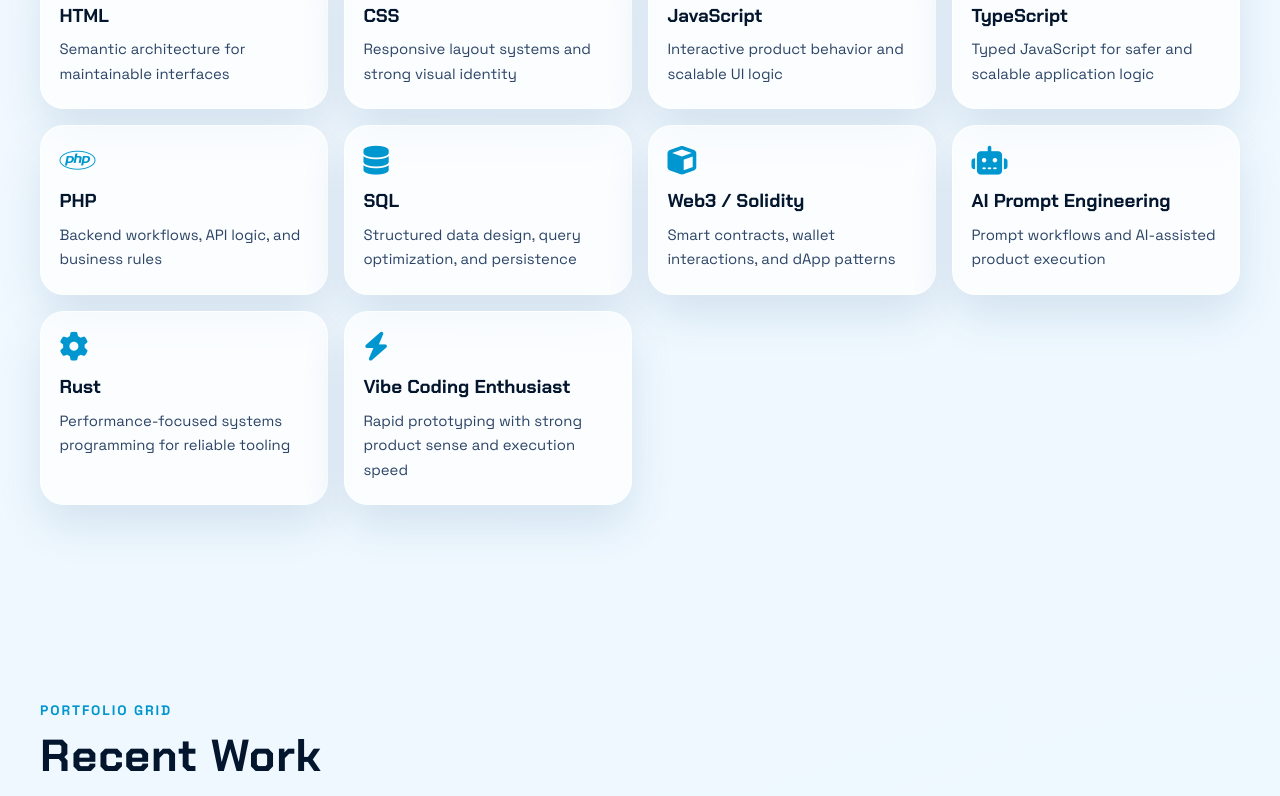
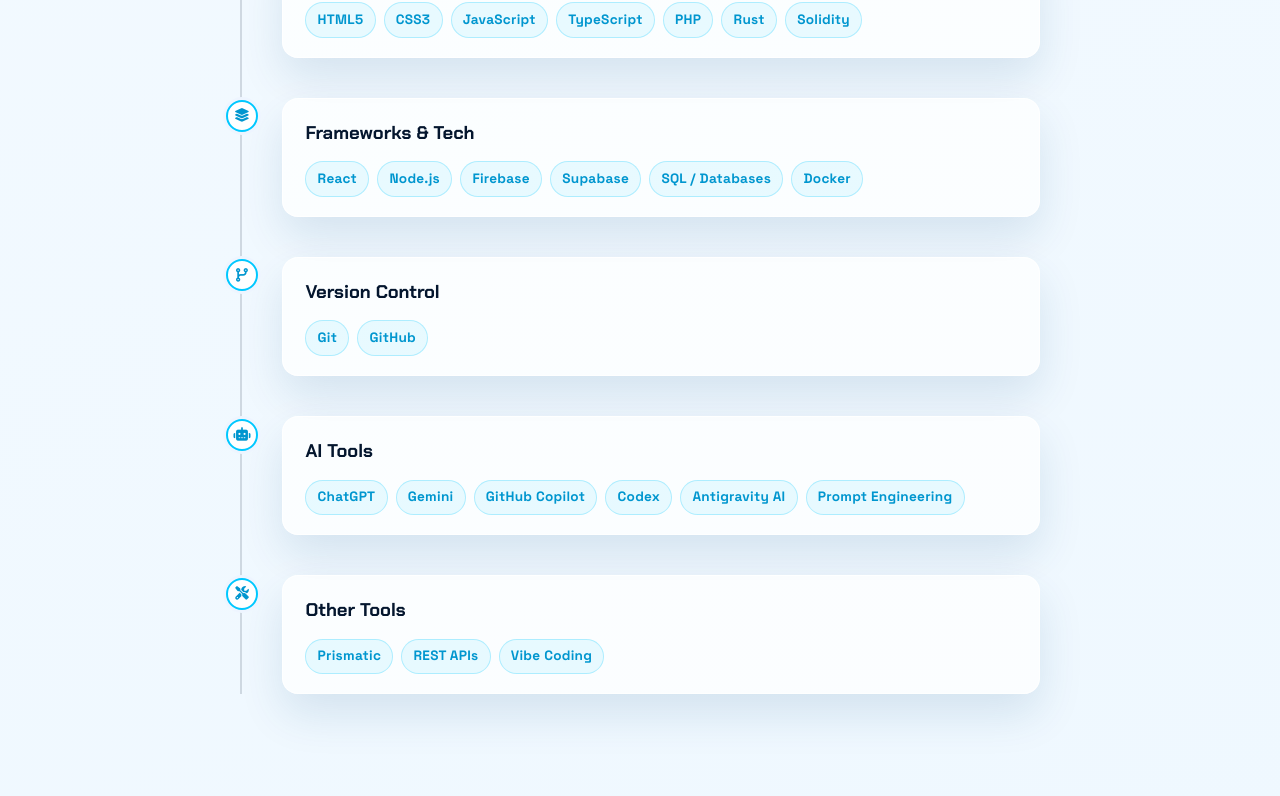
Before and after one commit to bamiebot-maker/Bamietechdev, a plain HTML site: page index.html in a window 1280 px wide. Shown: the part 2602-3398 px from the top of the page. Drawn offline with Linux system fonts and the light colour scheme.

Commit message:
Convert tech stack to a timeline tree layout and embed realtime GitHub contribution graph and stats cards

```diff
--- a/index.html
+++ b/index.html
@@ -118,57 +118,90 @@
                 <h2 class="section-title">Execution Layer</h2>
             </div>
 
-            <div class="skills-grid">
-                <article class="skill-card" data-reveal>
-                    <i class="fab fa-html5"></i>
-                    <h3>HTML</h3>
-                    <p>Semantic architecture for maintainable interfaces</p>
-                </article>
-                <article class="skill-card" data-reveal>
-                    <i class="fab fa-css3-alt"></i>
-                    <h3>CSS</h3>
-                    <p>Responsive layout systems and strong visual identity</p>
-                </article>
-                <article class="skill-card" data-reveal>
-                    <i class="fab fa-js-square"></i>
-                    <h3>JavaScript</h3>
-                    <p>Interactive product behavior and scalable UI logic</p>
-                </article>
-                <article class="skill-card" data-reveal>
-                    <i class="fa-solid fa-code-branch"></i>
-                    <h3>TypeScript</h3>
-                    <p>Typed JavaScript for safer and scalable application logic</p>
-                </article>
-                <article class="skill-card" data-reveal>
-                    <i class="fab fa-php"></i>
-                    <h3>PHP</h3>
-                    <p>Backend workflows, API logic, and business rules</p>
-                </article>
-                <article class="skill-card" data-reveal>
-                    <i class="fas fa-database"></i>
-                    <h3>SQL</h3>
-                    <p>Structured data design, query optimization, and persistence</p>
-                </article>
-                <article class="skill-card" data-reveal>
-                    <i class="fas fa-cube"></i>
-                    <h3>Web3 / Solidity</h3>
-                    <p>Smart contracts, wallet interactions, and dApp patterns</p>
-                </article>
-                <article class="skill-card" data-reveal>
-                    <i class="fas fa-robot"></i>
-                    <h3>AI Prompt Engineering</h3>
-                    <p>Prompt workflows and AI-assisted product execution</p>
-                </article>
-                <article class="skill-card" data-reveal>
-                    <i class="fa-solid fa-gear"></i>
-                    <h3>Rust</h3>
-                    <p>Performance-focused systems programming for reliable tooling</p>
-                </article>
-                <article class="skill-card" data-reveal>
-                    <i class="fa-solid fa-bolt"></i>
-                    <h3>Vibe Coding Enthusiast</h3>
-                    <p>Rapid prototyping with strong product sense and execution speed</p>
-                </article>
+            <div class="skills-timeline" data-reveal>
+                <!-- Languages -->
+                <div class="skills-timeline-item">
+                    <div class="skills-timeline-node">
+                        <i class="fas fa-code"></i>
+                    </div>
+                    <div class="skills-timeline-content">
+                        <h3>Languages</h3>
+                        <div class="skill-tags">
+                            <span class="tag">HTML5</span>
+                            <span class="tag">CSS3</span>
+                            <span class="tag">JavaScript</span>
+                            <span class="tag">TypeScript</span>
+                            <span class="tag">PHP</span>
+                            <span class="tag">Rust</span>
+                            <span class="tag">Solidity</span>
+                        </div>
+                    </div>
+                </div>
+
+                <!-- Frameworks & Tech -->
+                <div class="skills-timeline-item">
+                    <div class="skills-timeline-node">
+                        <i class="fas fa-layer-group"></i>
+                    </div>
+                    <div class="skills-timeline-content">
+                        <h3>Frameworks & Tech</h3>
+                        <div class="skill-tags">
+                            <span class="tag">React</span>
+                            <span class="tag">Node.js</span>
+                            <span class="tag">Firebase</span>
+                            <span class="tag">Supabase</span>
+                            <span class="tag">SQL / Databases</span>
+                            <span class="tag">Docker</span>
+                        </div>
+                    </div>
+                </div>
+
+                <!-- Version Control -->
+                <div class="skills-timeline-item">
+                    <div class="skills-timeline-node">
+                        <i class="fas fa-code-branch"></i>
+                    </div>
+                    <div class="skills-timeline-content">
+                        <h3>Version Control</h3>
+                        <div class="skill-tags">
+                            <span class="tag">Git</span>
+                            <span class="tag">GitHub</span>
+                        </div>
+                    </div>
+                </div>
+
+                <!-- AI Tools -->
+                <div class="skills-timeline-item">
+                    <div class="skills-timeline-node">
+                        <i class="fas fa-robot"></i>
+                    </div>
+                    <div class="skills-timeline-content">
+                        <h3>AI Tools</h3>
+                        <div class="skill-tags">
+                            <span class="tag">ChatGPT</span>
+                            <span class="tag">Gemini</span>
+                            <span class="tag">GitHub Copilot</span>
+                            <span class="tag">Codex</span>
+                            <span class="tag">Antigravity AI</span>
+                            <span class="tag">Prompt Engineering</span>
+                        </div>
+                    </div>
+                </div>
+
+                <!-- Other Tools -->
+                <div class="skills-timeline-item">
+                    <div class="skills-timeline-node">
+                        <i class="fas fa-tools"></i>
+                    </div>
+                    <div class="skills-timeline-content">
+                        <h3>Other Tools</h3>
+                        <div class="skill-tags">
+                            <span class="tag">Prismatic</span>
+                            <span class="tag">REST APIs</span>
+                            <span class="tag">Vibe Coding</span>
+                        </div>
+                    </div>
+                </div>
             </div>
         </div>
     </section>
@@ -220,6 +253,17 @@
             <article class="status-timeline" data-reveal>
                 <h3>Project State Timeline</h3>
                 <div id="status-timeline"></div>
+            </article>
+
+            <article class="github-stats" data-reveal>
+                <h3><i class="fab fa-github"></i> GitHub Contributions & Stats</h3>
+                <div class="github-stats-container">
+                    <img src="https://ghchart.rshah.org/00c8ff/bamiebot-maker" alt="Ibrahim's GitHub Contributions Calendar" class="github-chart-img">
+                    <div class="github-cards">
+                        <img src="https://github-readme-stats.vercel.app/api?username=bamiebot-maker&show_icons=true&theme=transparent&title_color=00c8ff&icon_color=00c8ff&text_color=ffffff&bg_color=00000000&hide_border=true" alt="Ibrahim's GitHub Stats" class="github-stats-card">
+                        <img src="https://github-readme-stats.vercel.app/api/top-langs/?username=bamiebot-maker&layout=compact&theme=transparent&title_color=00c8ff&icon_color=00c8ff&text_color=ffffff&bg_color=00000000&hide_border=true" alt="Ibrahim's Top Languages" class="github-langs-card">
+                    </div>
+                </div>
             </article>
         </div>
     </section>
--- a/style.css
+++ b/style.css
@@ -1290,6 +1290,86 @@
     background: var(--accent-ok);
 }
 
+/* Skills Timeline Styles */
+.skills-timeline {
+    position: relative;
+    max-width: 800px;
+    margin: 2rem auto 0;
+    padding-left: 2.5rem;
+    border-left: 2px solid var(--line);
+}
+
+.skills-timeline-item {
+    position: relative;
+    margin-bottom: 2.5rem;
+}
+
+.skills-timeline-item:last-child {
+    margin-bottom: 0;
+}
+
+.skills-timeline-node {
+    position: absolute;
+    left: -3.5rem;
+    top: 0.15rem;
+    width: 32px;
+    height: 32px;
+    border-radius: 50%;
+    background: var(--surface-solid);
+    border: 2px solid var(--accent);
+    box-shadow: 0 0 0 3px var(--bg-base);
+    display: grid;
+    place-items: center;
+    color: var(--accent-deep);
+    font-size: 0.85rem;
+}
+
+.skills-timeline-content {
+    background: var(--surface);
+    border: 1px solid rgba(255, 255, 255, 0.78);
+    border-radius: var(--radius-md);
+    padding: 1.2rem 1.4rem;
+    box-shadow: var(--shadow-soft);
+    transition: var(--transition);
+}
+
+.skills-timeline-content:hover {
+    transform: translateY(-2px);
+    border-color: var(--accent);
+    box-shadow: var(--shadow-strong);
+}
+
+.skills-timeline-content h3 {
+    font-family: 'Chakra Petch', sans-serif;
+    font-size: 1.15rem;
+    color: var(--ink);
+    margin-bottom: 0.8rem;
+}
+
+.skills-timeline-content .skill-tags {
+    display: flex;
+    flex-wrap: wrap;
+    gap: 0.5rem;
+}
+
+.skills-timeline-content .tag {
+    background: rgba(0, 200, 255, 0.08);
+    border: 1px solid rgba(0, 200, 255, 0.25);
+    color: var(--accent-deep);
+    padding: 0.35rem 0.7rem;
+    border-radius: 999px;
+    font-size: 0.85rem;
+    font-weight: 600;
+    transition: var(--transition);
+}
+
+.skills-timeline-content .tag:hover {
+    background: var(--accent);
+    color: #04324a;
+    border-color: var(--accent);
+    transform: translateY(-1px);
+}
+
 .timeline-item {
     position: relative;
     margin-bottom: 3rem;
@@ -1359,6 +1439,68 @@
     left: 0;
     color: var(--accent-alt);
     font-weight: bold;
+}
+
+/* GitHub Stats Styles */
+.github-stats {
+    background: var(--surface);
+    border: 1px solid rgba(255, 255, 255, 0.08);
+    border-radius: var(--radius-md);
+    padding: 1.5rem 2rem;
+    margin-top: 2rem;
+    box-shadow: var(--shadow-soft);
+}
+
+.github-stats h3 {
+    font-family: 'Chakra Petch', sans-serif;
+    font-size: 1.25rem;
+    color: var(--ink);
+    margin-bottom: 1.5rem;
+    display: flex;
+    align-items: center;
+    gap: 0.5rem;
+}
+
+.github-stats-container {
+    display: flex;
+    flex-direction: column;
+    gap: 1.5rem;
+    align-items: center;
+}
+
+.github-chart-img {
+    width: 100%;
+    max-width: 780px;
+    height: auto;
+    filter: drop-shadow(0 2px 8px rgba(0, 200, 255, 0.15));
+    border-radius: var(--radius-sm);
+    padding: 0.8rem;
+    background: rgba(0, 0, 0, 0.2);
+    border: 1px solid rgba(255, 255, 255, 0.05);
+}
+
+.github-cards {
+    display: grid;
+    grid-template-columns: repeat(auto-fit, minmax(280px, 1fr));
+    gap: 1.5rem;
+    width: 100%;
+}
+
+.github-stats-card,
+.github-langs-card {
+    width: 100%;
+    height: auto;
+    background: rgba(0, 0, 0, 0.2);
+    border: 1px solid rgba(255, 255, 255, 0.05);
+    border-radius: var(--radius-md);
+    padding: 0.5rem;
+    transition: var(--transition);
+}
+
+.github-stats-card:hover,
+.github-langs-card:hover {
+    border-color: var(--accent);
+    transform: translateY(-2px);
 }
 
 @media (max-width: 1100px) {
@@ -1605,6 +1747,21 @@
         font-size: 0.88rem;
     }
 
+    .skills-timeline {
+        padding-left: 2rem;
+    }
+
+    .skills-timeline-node {
+        left: -2.8rem;
+        width: 26px;
+        height: 26px;
+        font-size: 0.72rem;
+    }
+
+    .skills-timeline-content {
+        padding: 0.95rem 1.15rem;
+    }
+
     .section-title {
         font-size: 1.75rem;
     }
@@ -1783,6 +1940,10 @@
 
     .back-to-top {
         left: 0.85rem;
+    }
+
+    .github-stats {
+        padding: 1.2rem 1.4rem;
     }
 }
 
```
